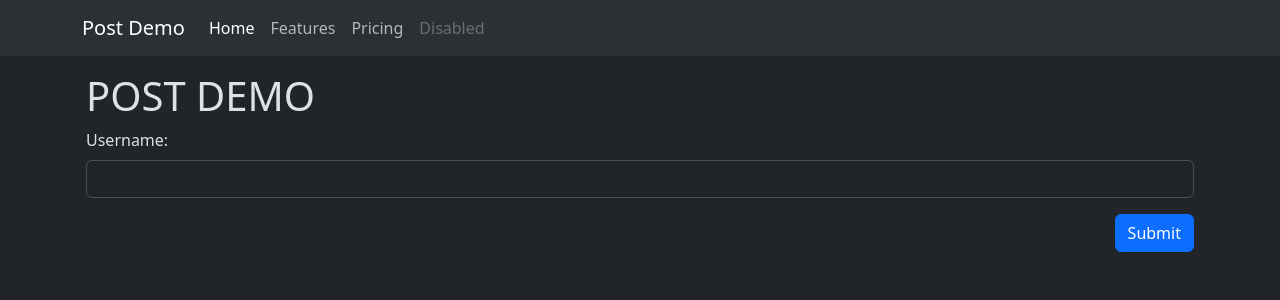
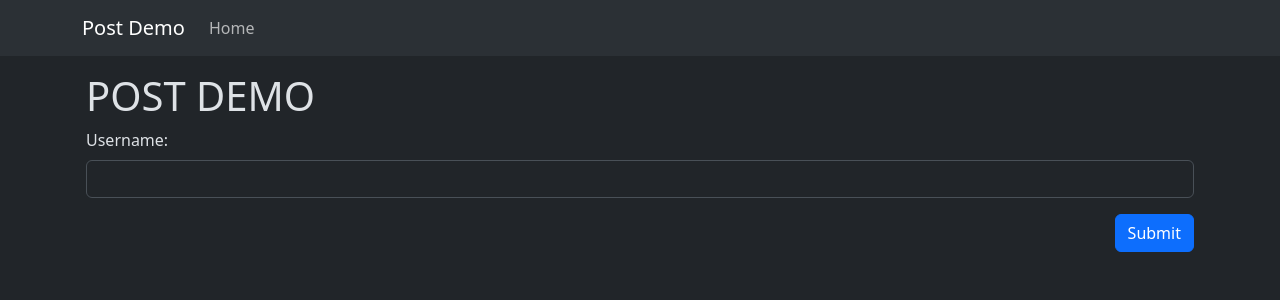
Before and after one commit to narcisolobo/python-august-2023, a Flask app: page / in a window 1280 px wide. Shown: the top 300 px of the page. Run offline with Flask 3, Linux system fonts and the light colour scheme.

Commit message:
formatted index.html

```diff
--- a/03-flask/w1d5-00-form-submission/post-demo/templates/index.html
+++ b/03-flask/w1d5-00-form-submission/post-demo/templates/index.html
@@ -10,26 +10,25 @@
       crossorigin="anonymous" />
     <title>Post Demo</title>
   </head>
+
   <body>
     <nav class="navbar navbar-expand-lg bg-body-tertiary">
       <div class="container">
         <a class="navbar-brand" href="#">Post Demo</a>
-    <button class="navbar-toggler" type="button" data-bs-toggle="collapse" data-bs-target="#navbarNav" aria-controls="navbarNav" aria-expanded="false" aria-label="Toggle navigation">
+        <button
+          class="navbar-toggler"
+          type="button"
+          data-bs-toggle="collapse"
+          data-bs-target="#navbarNav"
+          aria-controls="navbarNav"
+          aria-expanded="false"
+          aria-label="Toggle navigation">
           <span class="navbar-toggler-icon"></span>
         </button>
         <div class="collapse navbar-collapse" id="navbarNav">
           <ul class="navbar-nav">
             <li class="nav-item">
-          <a class="nav-link active" aria-current="page" href="#">Home</a>
-        </li>
-        <li class="nav-item">
-          <a class="nav-link" href="#">Features</a>
-        </li>
-        <li class="nav-item">
-          <a class="nav-link" href="#">Pricing</a>
-        </li>
-        <li class="nav-item">
-          <a class="nav-link disabled" aria-disabled="true">Disabled</a>
+              <a class="nav-link" href="/">Home</a>
             </li>
           </ul>
         </div>
@@ -41,13 +40,20 @@
       <form action="/process" method="post">
         <div class="mb-3">
           <label for="username" class="form-label">Username:</label>
-          <input type="text" name="username" id="username" class="form-control" />
+          <input
+            type="text"
+            name="username"
+            id="username"
+            class="form-control" />
         </div>
         <div class="text-end">
           <button type="submit" class="btn btn-primary">Submit</button>
         </div>
       </form>
     </div>
-    <script src="https://cdn.jsdelivr.net/npm/bootstrap@5.3.1/dist/js/bootstrap.bundle.min.js" integrity="sha384-HwwvtgBNo3bZJJLYd8oVXjrBZt8cqVSpeBNS5n7C8IVInixGAoxmnlMuBnhbgrkm" crossorigin="anonymous"></script>
+    <script
+      src="https://cdn.jsdelivr.net/npm/bootstrap@5.3.1/dist/js/bootstrap.bundle.min.js"
+      integrity="sha384-HwwvtgBNo3bZJJLYd8oVXjrBZt8cqVSpeBNS5n7C8IVInixGAoxmnlMuBnhbgrkm"
+      crossorigin="anonymous"></script>
   </body>
 </html>
```
Lines whose indentation alone changed are shown as unchanged.
